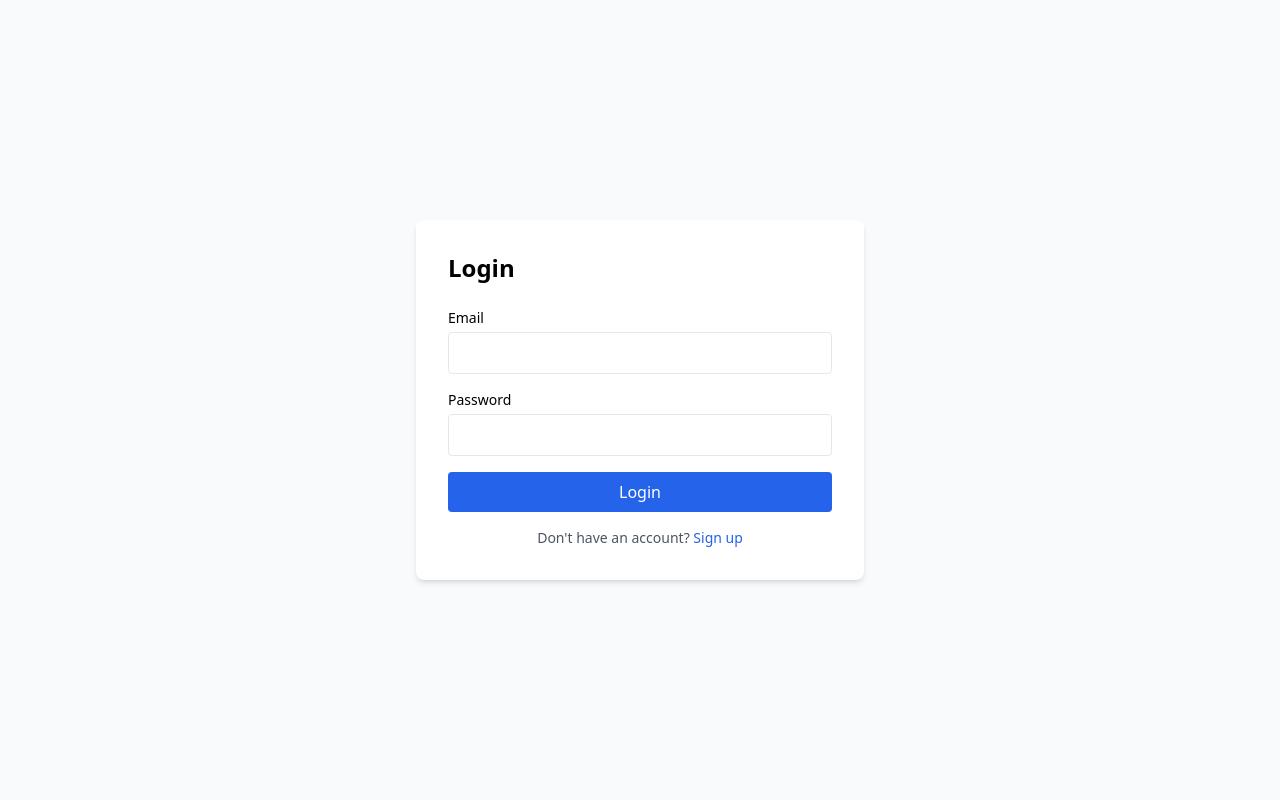
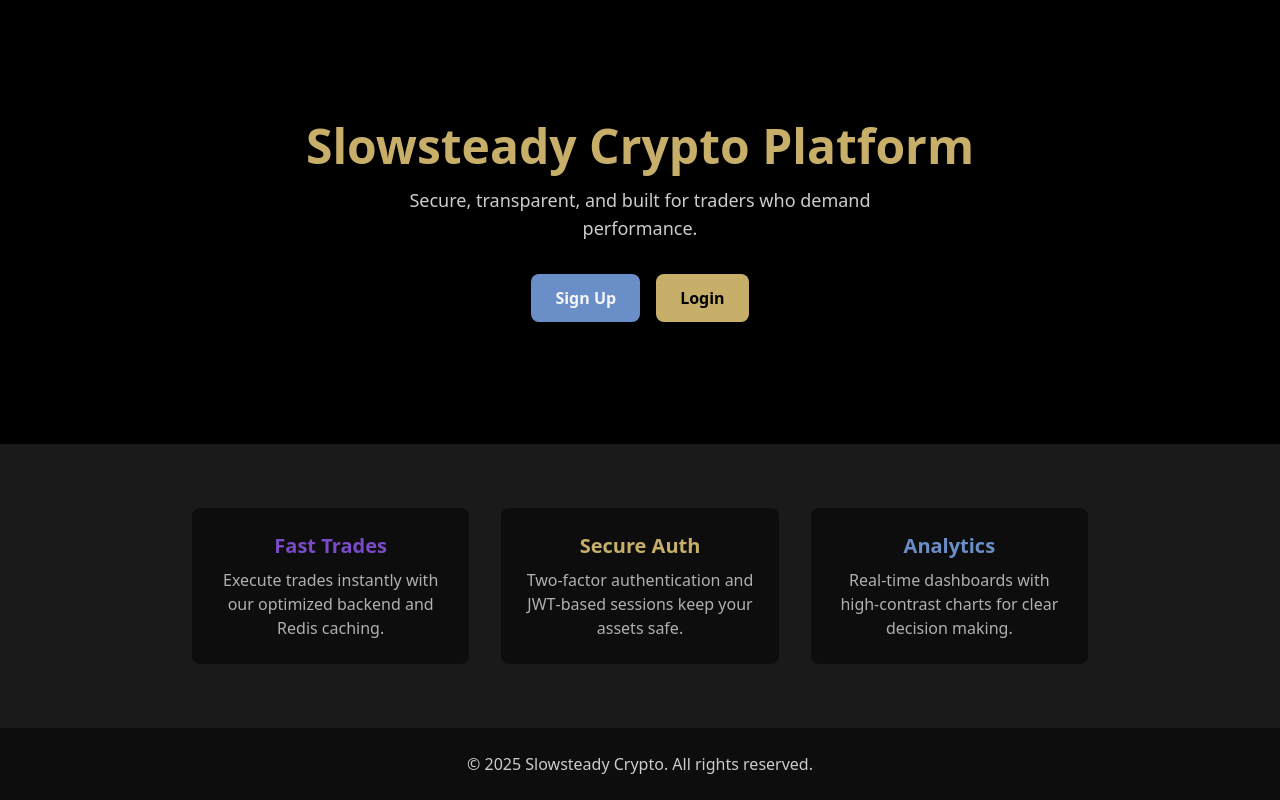
Before and after one commit to MdmPro422pro/slowsteady-saas, a React (Vite) app in the folder packages/frontend/: page / in a window 1280 px wide. Before the commit this address led to /login. Built offline with nearby package versions, Linux system fonts and the light colour scheme; no server answers.

Commit message:
feat: add dark crypto-themed landing page with custom color palette

```diff
--- a/packages/frontend/src/App.tsx
+++ b/packages/frontend/src/App.tsx
@@ -1,10 +1,11 @@
-import { BrowserRouter, Routes, Route, Navigate } from 'react-router-dom';
+import { BrowserRouter, Routes, Route } from 'react-router-dom';
 import { AuthProvider } from './contexts/AuthContext';
 import Login from './components/Login';
 import Signup from './components/Signup';
 import Dashboard from './pages/Dashboard';
 import TwoFactorSetupPage from './pages/TwoFactorSetupPage';
 import TwoFactorVerifyPage from './pages/TwoFactorVerifyPage';
+import Landing from './pages/Landing';
 import ProtectedRoute from './components/ProtectedRoute';
 
 export default function App() {
@@ -12,6 +13,7 @@ export default function App() {
     <BrowserRouter>
       <AuthProvider>
         <Routes>
+          <Route path="/" element={<Landing />} />
           <Route path="/login" element={<LoginPage />} />
           <Route path="/signup" element={<SignupPage />} />
           <Route path="/2fa-verify" element={<TwoFactorVerifyPage />} />
@@ -31,7 +33,6 @@ export default function App() {
               </ProtectedRoute>
             }
           />
-          <Route path="/" element={<Navigate to="/dashboard" replace />} />
         </Routes>
       </AuthProvider>
     </BrowserRouter>
--- /dev/null
+++ b/packages/frontend/src/pages/Landing.tsx
@@ -0,0 +1,60 @@
+import { Link } from 'react-router-dom';
+
+export default function Landing() {
+  return (
+    <div className="min-h-screen bg-dark-black text-offwhite flex flex-col">
+      {/* Hero Section */}
+      <header className="flex flex-col items-center justify-center flex-1 text-center px-6">
+        <h1 className="text-5xl font-bold mb-4 text-gold">
+          Slowsteady Crypto Platform
+        </h1>
+        <p className="text-lg text-lightgrey max-w-xl mb-8">
+          Secure, transparent, and built for traders who demand performance.
+        </p>
+        <div className="flex gap-4">
+          <Link
+            to="/signup"
+            className="px-6 py-3 rounded-lg bg-steelblue hover:bg-rose text-offwhite font-semibold transition"
+          >
+            Sign Up
+          </Link>
+          <Link
+            to="/login"
+            className="px-6 py-3 rounded-lg bg-gold hover:bg-crimson text-dark-black font-semibold transition"
+          >
+            Login
+          </Link>
+        </div>
+      </header>
+
+      {/* Features Section */}
+      <section className="bg-dark-grey py-16 px-6">
+        <div className="max-w-4xl mx-auto grid md:grid-cols-3 gap-8 text-center">
+          <div className="p-6 rounded-lg bg-dark-nearblack hover:bg-slateblue transition">
+            <h2 className="text-xl font-bold text-neonpurple mb-2">Fast Trades</h2>
+            <p className="text-mediumgrey">
+              Execute trades instantly with our optimized backend and Redis caching.
+            </p>
+          </div>
+          <div className="p-6 rounded-lg bg-dark-nearblack hover:bg-garnet transition">
+            <h2 className="text-xl font-bold text-gold mb-2">Secure Auth</h2>
+            <p className="text-mediumgrey">
+              Two‑factor authentication and JWT‑based sessions keep your assets safe.
+            </p>
+          </div>
+          <div className="p-6 rounded-lg bg-dark-nearblack hover:bg-royalpurple transition">
+            <h2 className="text-xl font-bold text-steelblue mb-2">Analytics</h2>
+            <p className="text-mediumgrey">
+              Real‑time dashboards with high‑contrast charts for clear decision making.
+            </p>
+          </div>
+        </div>
+      </section>
+
+      {/* Footer */}
+      <footer className="py-6 text-center text-lightgrey bg-dark-nearblack">
+        <p>© 2025 Slowsteady Crypto. All rights reserved.</p>
+      </footer>
+    </div>
+  );
+}
--- a/packages/frontend/tailwind.config.js
+++ b/packages/frontend/tailwind.config.js
@@ -1,7 +1,26 @@
+// tailwind.config.js
 export default {
-  content: ["./index.html", "./src/**/*.{ts,tsx}"],
+  content: ["./index.html", "./src/**/*.{js,ts,jsx,tsx}"],
   theme: {
-    extend: {}
+    extend: {
+      colors: {
+        'dark-black': '#000000',
+        'dark-grey': '#1A1A1A',
+        'dark-nearblack': '#0D0D0D',
+        'gold': '#C7AF6A',
+        'crimson': '#C76A6A',
+        'royalpurple': '#7A4AC7',
+        'lightgrey': '#CCCCCC',
+        'steelblue': '#6A8EC7',
+        'deepblue': '#2E3A59',
+        'rose': '#E07A7A',
+        'offwhite': '#F5F5F5',
+        'neonpurple': '#7A4AC7',
+        'slateblue': '#4A6FA5',
+        'garnet': '#7C3A3A',
+        'mediumgrey': '#B0B0B0',
+      },
+    },
   },
-  plugins: []
+  plugins: [],
 };
```
